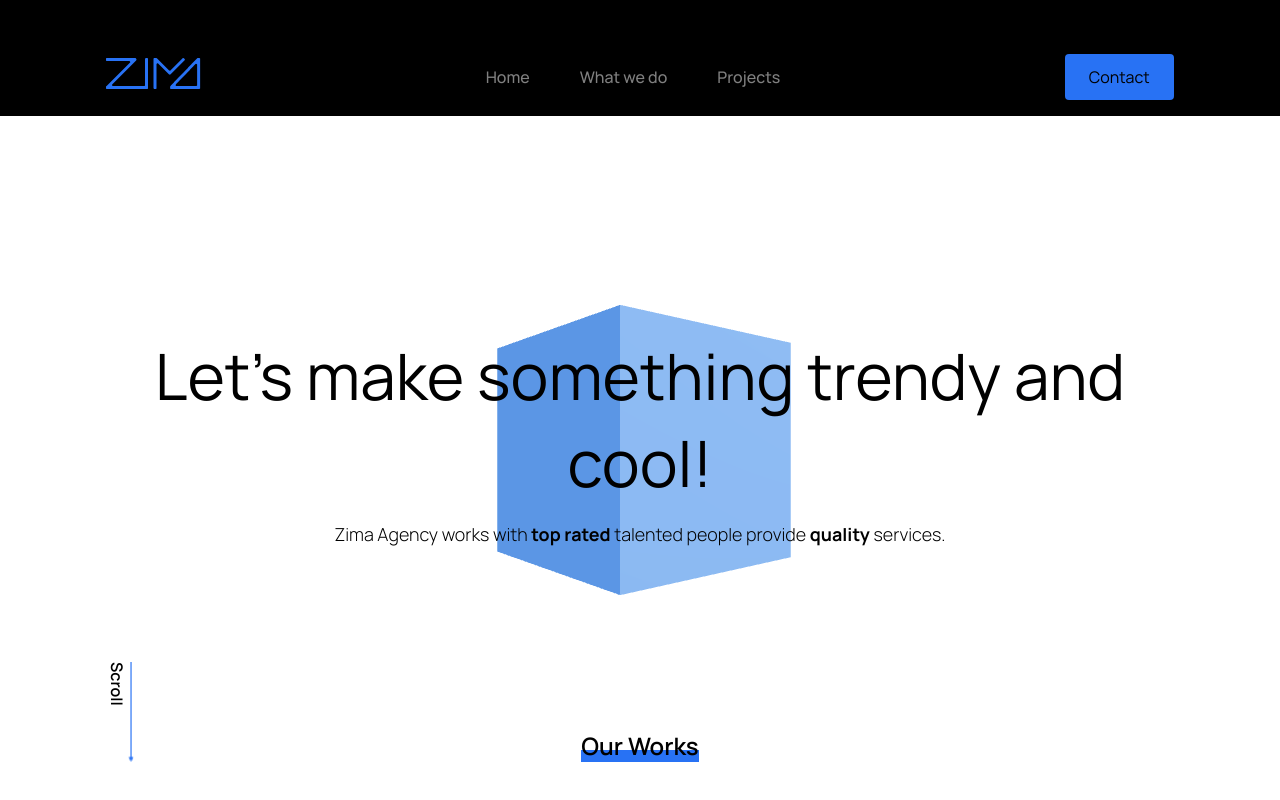
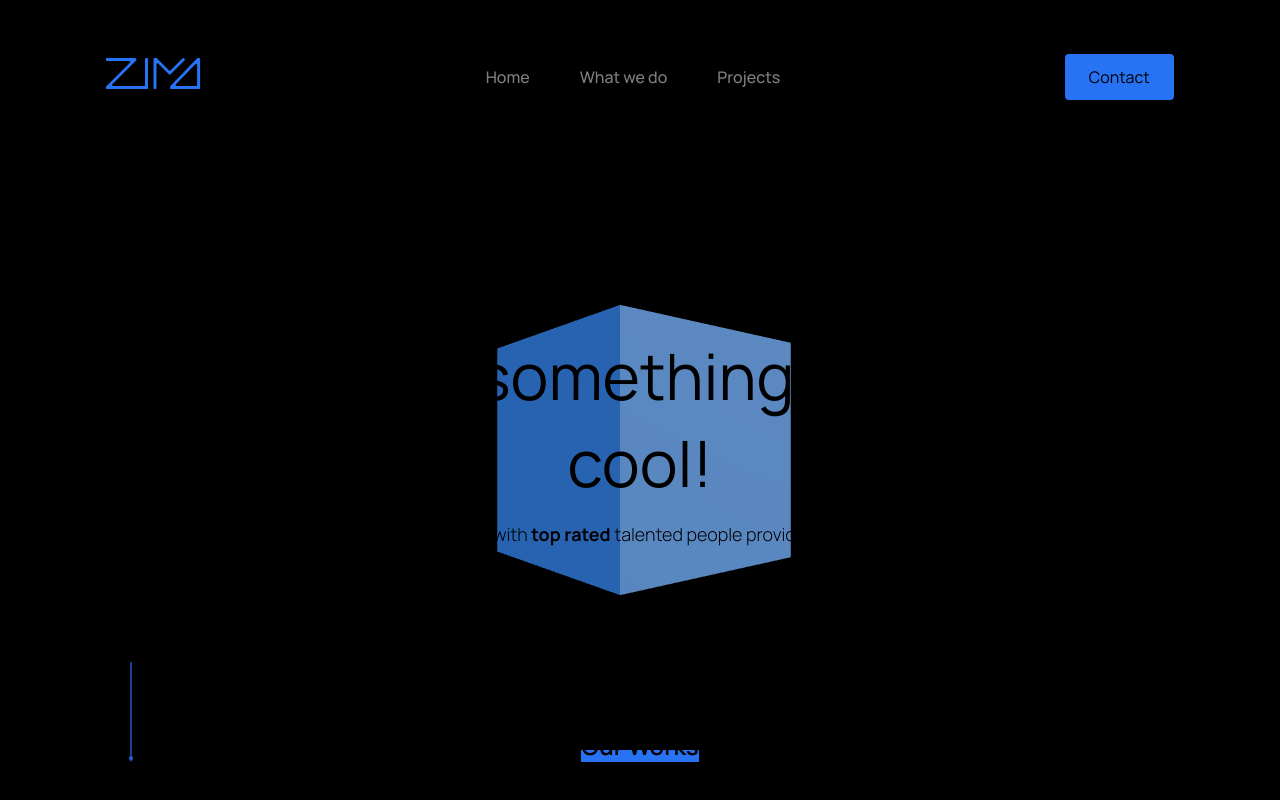
Before and after one commit to maha-saaa/zima-website, a Next.js app: page / in a window 1280 px wide. Shown: the top 800 px of the page. Built offline with nearby package versions, Linux system fonts and the light colour scheme.

Commit message:
Change background color

```diff
--- a/src/pages/index.tsx
+++ b/src/pages/index.tsx
@@ -9,7 +9,7 @@ import Cube from "@/components/Cube";
 const DOM = () => {
   return (
     <Layout>
-      <main>
+      <main style={{ backgroundColor: "black" }}>
         <Base />
       </main>
     </Layout>
--- a/src/styles/globals.css
+++ b/src/styles/globals.css
@@ -4,6 +4,7 @@ body {
   margin: 0;
   font-family: "Manrope";
   cursor: url(../../public/images/cursor.png), auto;
+  background-color: black;
 }
 
 a {
@@ -22,6 +23,7 @@ a {
   body {
     color: white;
     background: black;
+    background-color: black;
     font-family: "Manrope";
   }
 }
```
